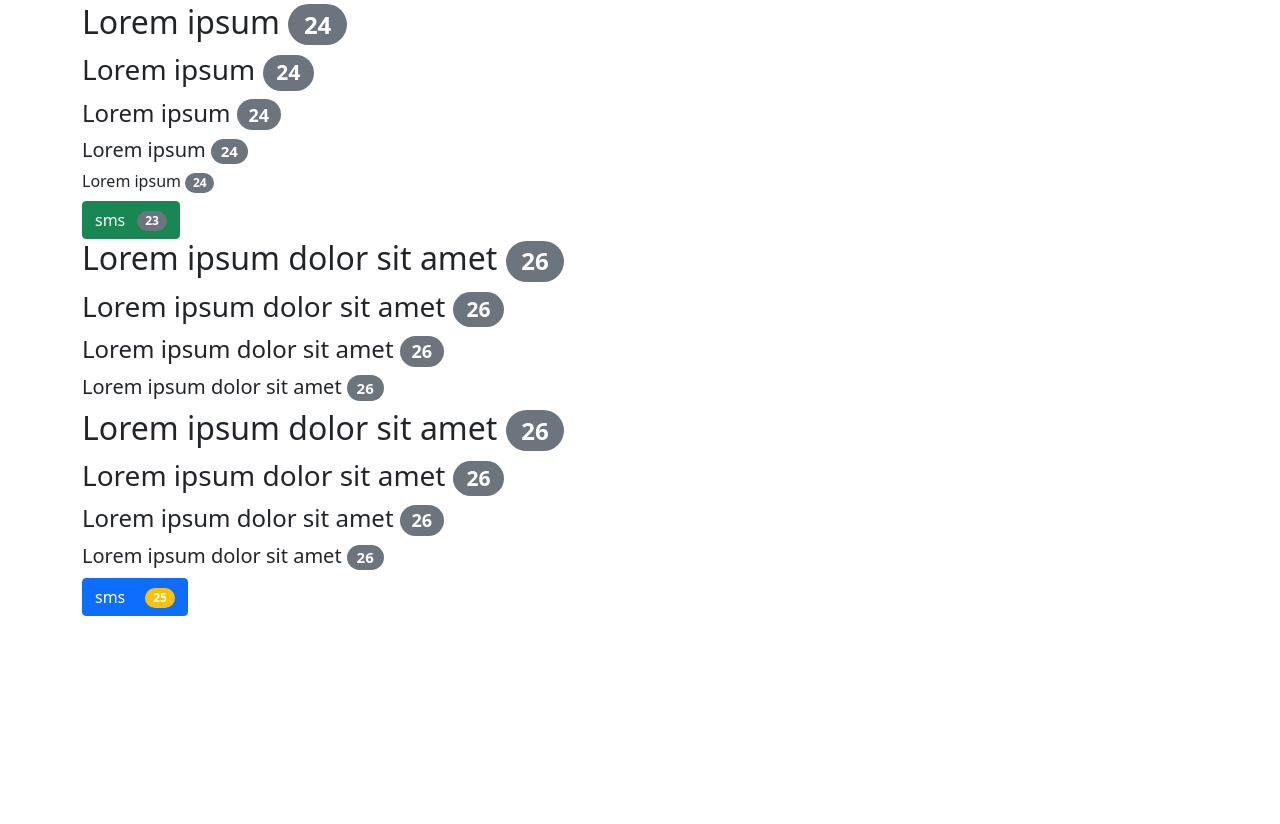
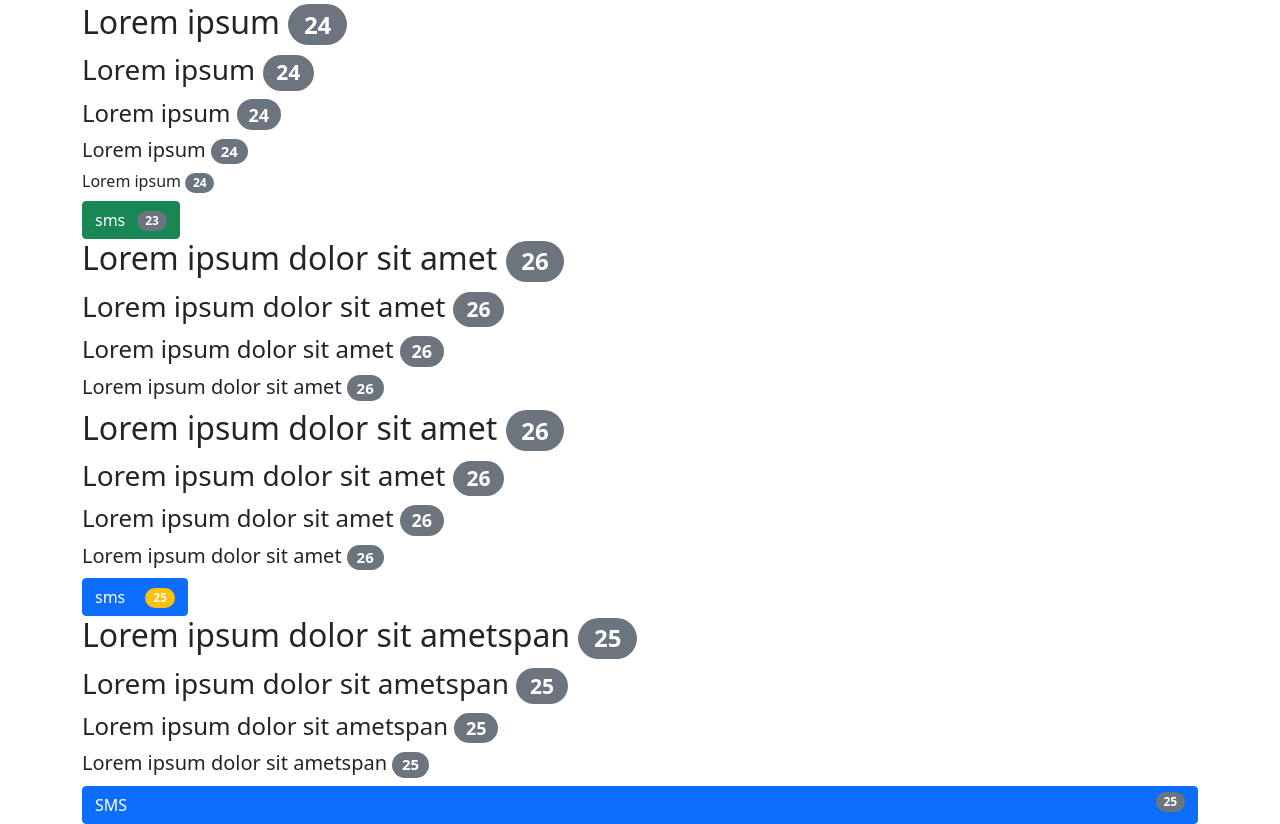
Before and after one commit to TheCreativeMind77/bootstrap_badge, a plain HTML site: page index.html in a window 1280 px wide. Shown: the part 1264-2088 px from the top of the page. Before the commit the page ends 1880 px from the top, so only its background shows below. Drawn offline with nearby package versions, Linux system fonts and the light colour scheme.

Commit message:
9th commit

```diff
--- a/index.html
+++ b/index.html
@@ -122,6 +122,19 @@
         <button class="btn btn-primary">sms <span class="badge bg-warning rounded-pill ms-3">25</span></button>
     </div>
 
+    <div class="container">
+        <h2>Lorem ipsum dolor sit ametspan <span class="badge bg-secondary rounded-pill">25</span></h2>
+        <h3>Lorem ipsum dolor sit ametspan <span class="badge bg-secondary rounded-pill">25</span></h3>
+        <h4>Lorem ipsum dolor sit ametspan <span class="badge bg-secondary rounded-pill">25</span></h4>
+        <h5>Lorem ipsum dolor sit ametspan <span class="badge bg-secondary rounded-pill">25</span></h5>
+    </div>
+
+    <div class="container">
+        <div class="d-grid">
+            <button class="btn btn-primary btn-block"><span class="float-start">SMS</span> <span class="badge bg-secondary rounded-pill float-end">25</span></button>
+        </div>
+    </div>
+
 
 
 
```
